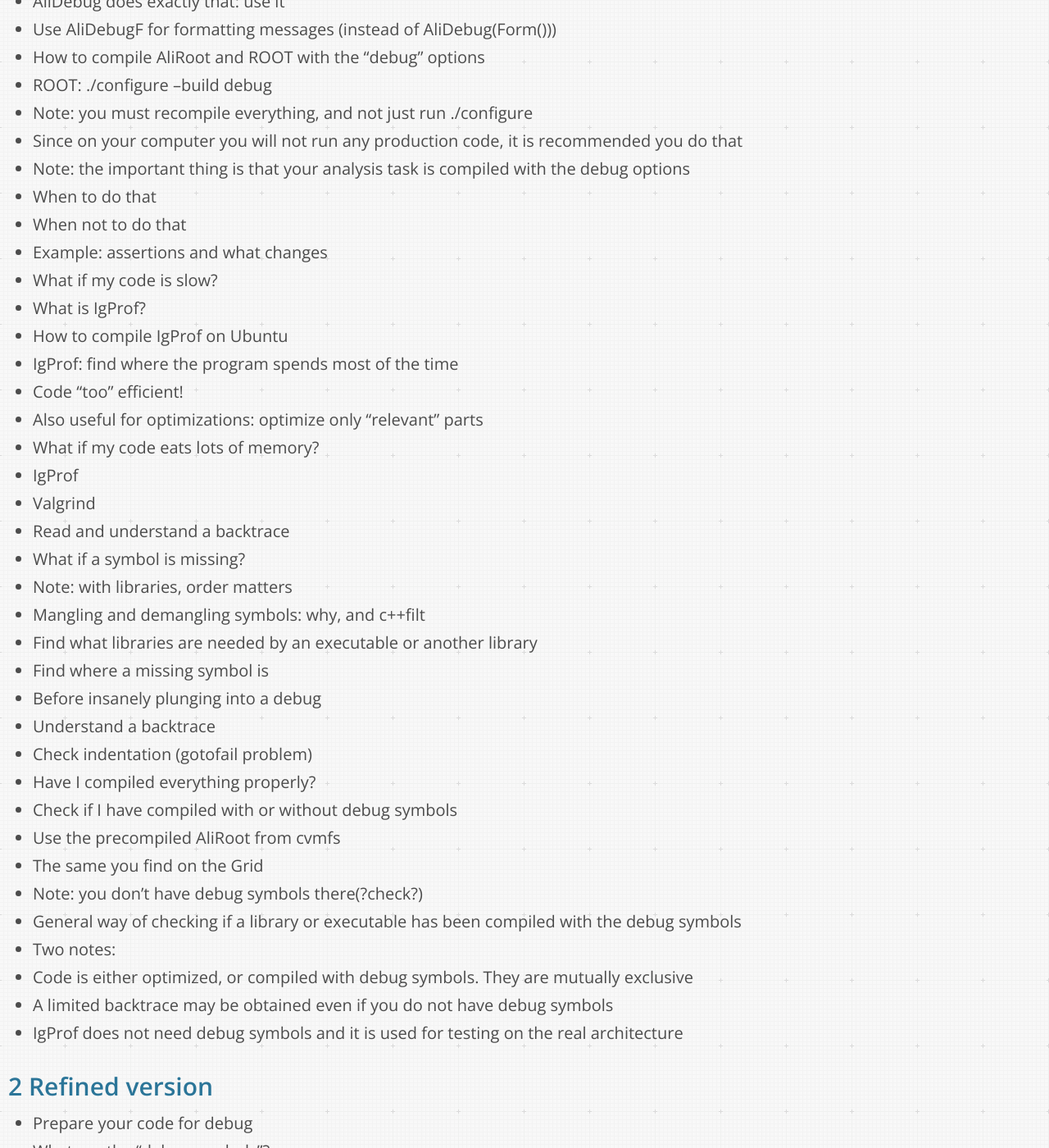
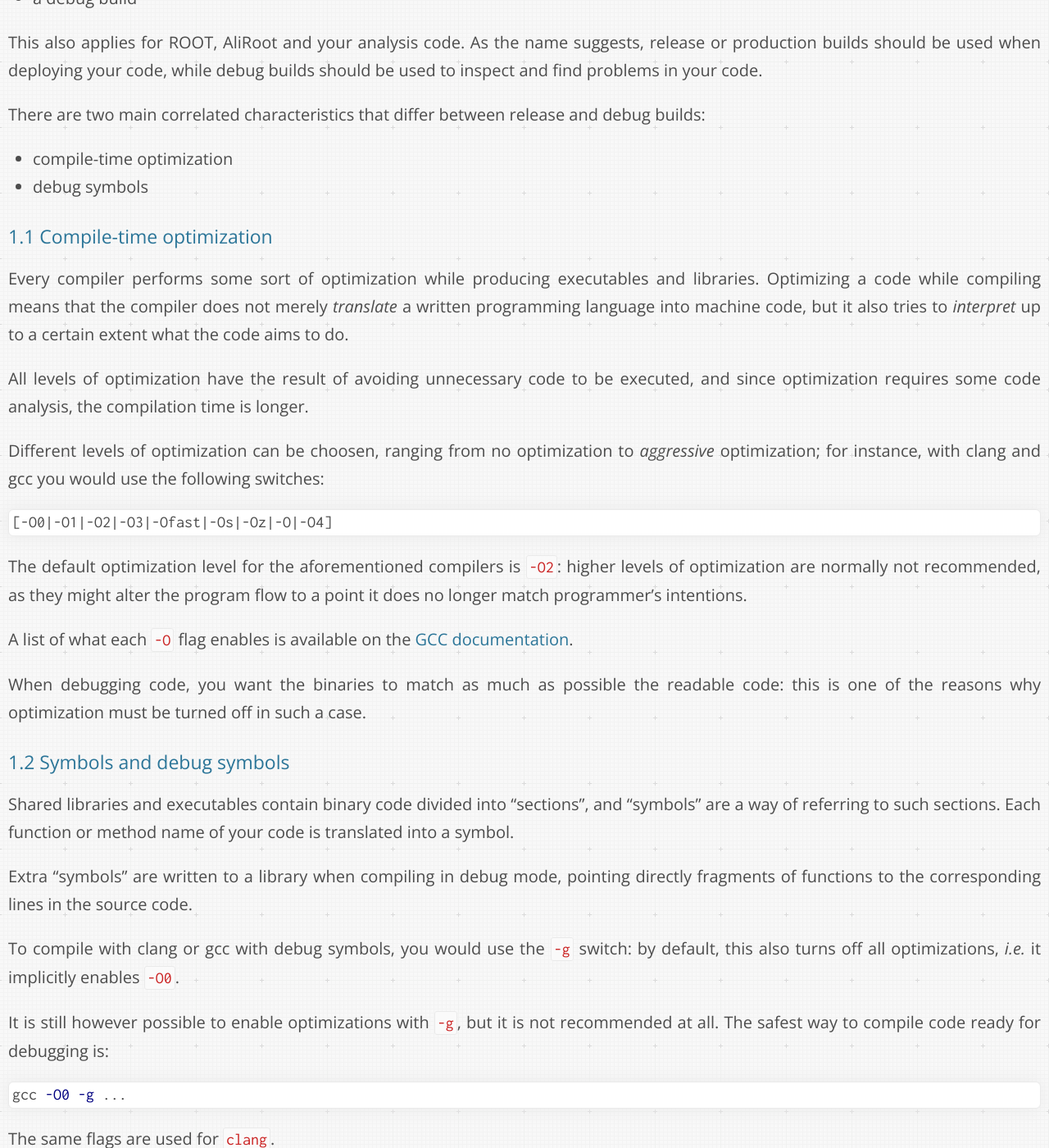
Before and after one commit to dberzano/dberzano.github.io, a Jekyll site: the page built from alice/debug/index.md, in a window 1280 px wide and 1400 px high, scrolled down 565 px. Shown: the whole window at 82% size. Built offline with Jekyll 4.4.1, drawn with Linux system fonts in a browser that asks for light colours; Markdown is read by kramdown in place of the engine named in the settings; some of the changed text lies outside the part shown.

Commit message:
DebugTut: intro on compiling for debug

````diff
--- a/alice/debug/index.md
+++ b/alice/debug/index.md
@@ -7,6 +7,140 @@
 ---
 
 
+Preparing your code for debug
+-----------------------------
+
+When compiling a piece of software you can normally choose between:
+
+* a **release** build
+* a **debug** build
+
+This also applies for ROOT, AliRoot and your analysis code. As the
+name suggests, **release** or **production** builds should be used
+when deploying your code, while **debug** builds should be used to
+inspect and find problems in your code.
+
+There are two main correlated characteristics that differ between
+release and debug builds:
+
+* compile-time optimization
+* debug symbols
+
+
+### Compile-time optimization
+
+Every compiler performs some sort of optimization while producing
+executables and libraries. Optimizing a code while compiling means
+that the compiler does not merely *translate* a written programming
+language into machine code, but it also tries to *interpret* up to a
+certain extent what the code aims to do.
+
+All levels of optimization have the result of avoiding unnecessary
+code to be executed, and since optimization requires some code
+analysis, the compilation time is longer.
+
+Different levels of optimization can be choosen, ranging from no
+optimization to *aggressive* optimization; for instance, with clang
+and gcc you would use the following switches:
+
+```
+[-O0|-O1|-O2|-O3|-Ofast|-Os|-Oz|-O|-O4]
+```
+
+The default optimization level for the aforementioned compilers is
+`-O2`: higher levels of optimization are normally not recommended, as
+they might alter the program flow to a point it does no longer match
+programmer's intentions.
+
+A list of what each `-O` flag enables is available on the
+[GCC documentation](https://gcc.gnu.org/onlinedocs/gcc/Optimize-Options.html#Optimize-Options).
+
+When debugging code, you want the binaries to match as much as
+possible the readable code: this is one of the reasons why
+optimization must be turned off in such a case.
+
+
+### Symbols and debug symbols
+
+Shared libraries and executables contain binary code divided into
+"sections", and "symbols" are a way of referring to such sections.
+Each function or method name of your code is translated into a
+symbol.
+
+Extra "symbols" are written to a library when compiling in debug mode,
+pointing directly fragments of functions to the corresponding lines in
+the source code.
+
+To compile with clang or gcc with debug symbols, you would use the
+`-g` switch: by default, this also turns off all optimizations, *i.e.*
+it implicitly enables `-O0`.
+
+It is still however possible to enable optimizations with `-g`, but it
+is not recommended at all. The safest way to compile code ready for
+debugging is:
+
+```bash
+gcc -O0 -g ...
+```
+
+The same flags are used for `clang`.
+
+
+
+<!--
+Refined version
+---------------
+
+* Prepare your code for debug
+ * What are the "debug symbols"?
+ * How to compile ROOT with debug symbols
+ * How to compile AliRoot with debug symbols
+ * How to compile your analysis with debug symbols
+ * How to check if the code has debug symbols
+
+* Where does my code crash?
+ * "printf/cout" technique: how to do it smartly
+  * The AliRoot way
+  * The generic way
+ * Understand a backtrace and generate one manually
+  * The ROOT way
+  * gdb
+   * set a breakpoint
+   * print value of variable or expression
+   * print the backtrace
+
+* Valgrind
+ * Obtain Valgrind: Linux and OS X
+ * Memory tool and callgrind
+ * Why Valgrind is so slow? (Hint: it is a "deterministic" tool.)
+ * Run an analysis under Valgrind
+  * Analyze Valgrind output
+  * Take appropriate actions
+ * When to use Valgrind (Hint: it is the "last resort".)
+
+* IgProf: the Ignominious Profiler
+ * Obtain IgProf: Linux (not available under OS X)
+ * Memory profiler and performance profiler
+ * Why IgProf is so fast? (Hint: it is a "statistic" tool.)
+ * Run an analysis under IgProf
+  * Analyze IgProf output
+  * Amend your code appropriately
+
+* ROOT's TObjectTable
+ * What is it (Hint: counts every TObject instance)
+ * Turn it on and off, check if it is on
+ * Retrieve results (do it periodically to quickly check for leaks)
+
+* Problems loading libraries
+ * Find libraries needed by other libraries or executables (Linux and
+   OS X: ldd, otool)
+ * List symbols in a library or executable (Linux and OS X: nm)
+  * Meaning of some flags
+ * Loading of library fails because a symbol is missing: how to find
+   which library to load first
+-->
+
+<!--
 What to do
 ----------
 
@@ -59,55 +193,4 @@
    symbols
  * IgProf does not need debug symbols and it is used for testing on
    the real architecture
-
-
-Refined version
----------------
-
-* Prepare your code for debug
- * What are the "debug symbols"?
- * How to compile ROOT with debug symbols
- * How to compile AliRoot with debug symbols
- * How to compile your analysis with debug symbols
- * How to check if the code has debug symbols
-
-* Where does my code crash?
- * "printf/cout" technique: how to do it smartly
-  * The AliRoot way
-  * The generic way
- * Understand a backtrace and generate one manually
-  * The ROOT way
-  * gdb
-   * set a breakpoint
-   * print value of variable or expression
-   * print the backtrace
-
-* Valgrind
- * Obtain Valgrind: Linux and OS X
- * Memory tool and callgrind
- * Why Valgrind is so slow? (Hint: it is a "deterministic" tool.)
- * Run an analysis under Valgrind
-  * Analyze Valgrind output
-  * Take appropriate actions
- * When to use Valgrind (Hint: it is the "last resort".)
-
-* IgProf: the Ignominious Profiler
- * Obtain IgProf: Linux (not available under OS X)
- * Memory profiler and performance profiler
- * Why IgProf is so fast? (Hint: it is a "statistic" tool.)
- * Run an analysis under IgProf
-  * Analyze IgProf output
-  * Amend your code appropriately
-
-* ROOT's TObjectTable
- * What is it (Hint: counts every TObject instance)
- * Turn it on and off, check if it is on
- * Retrieve results (do it periodically to quickly check for leaks)
-
-* Problems loading libraries
- * Find libraries needed by other libraries or executables (Linux and
-   OS X: ldd, otool)
- * List symbols in a library or executable (Linux and OS X: nm)
-  * Meaning of some flags
- * Loading of library fails because a symbol is missing: how to find
-   which library to load first
+-->
````
